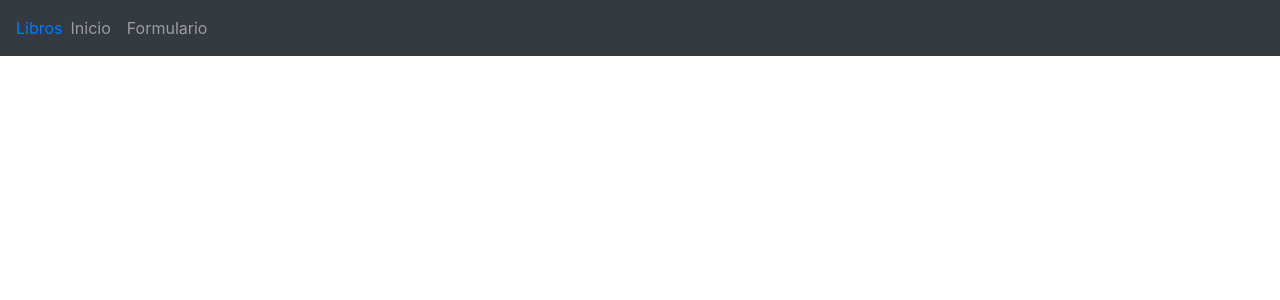
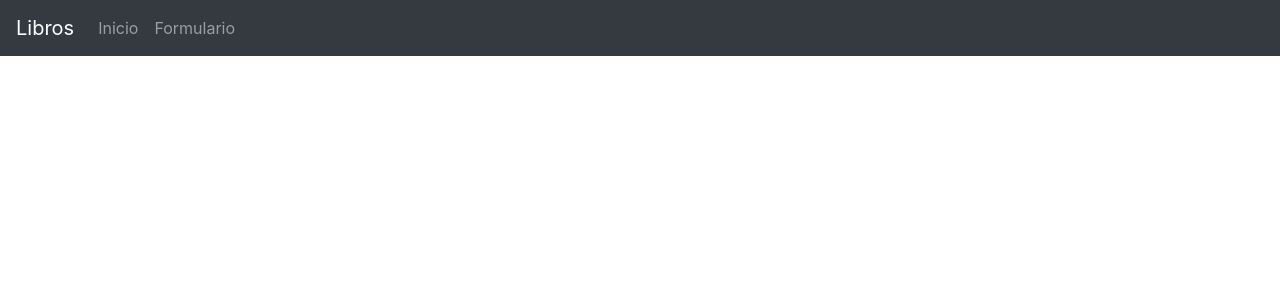
Before and after one commit to luiscarlossuma/Suarez_Luis_Python, a Django app: template Proyecto/proyecto/templates/base.html in a window 1280 px wide. Shown: the top 300 px of the page. Run offline with Django 4.2, Linux system fonts and the light colour scheme; the template is opened without the code that fills it, so the values that code supplies are empty; some libraries are stand-ins or nearby versions.

Commit message:
Clase 29 Junio - Correcciones base.html

```diff
--- a/Proyecto/proyecto/templates/base.html
+++ b/Proyecto/proyecto/templates/base.html
@@ -8,7 +8,7 @@
         <header>
             <!--navbar-->
             <nav class="navbar navbar-expand-md navbar-dark bg-dark">
-                <a class="navbr-brand" href="#">Libros</a>
+                <a class="navbar-brand" href="#">Libros</a>
 
 
                 <!--boton de alternancia-->
```
